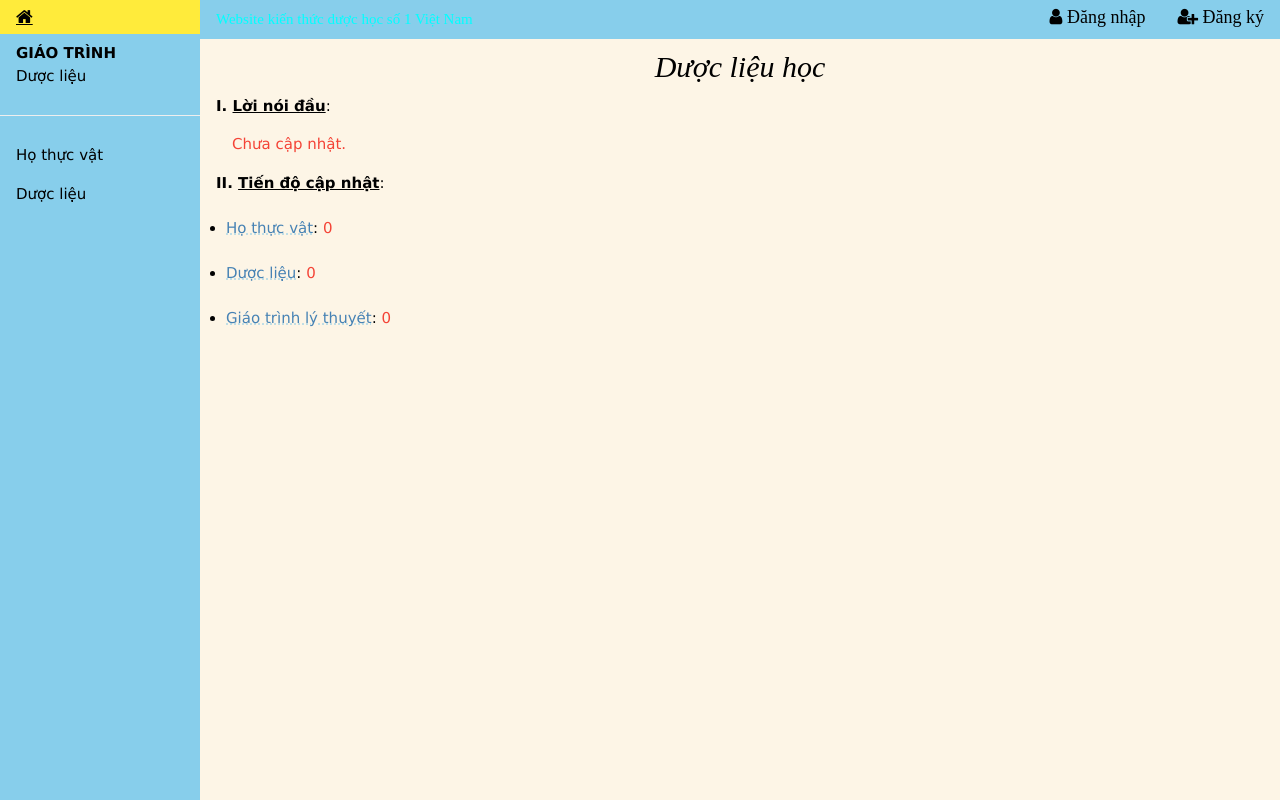
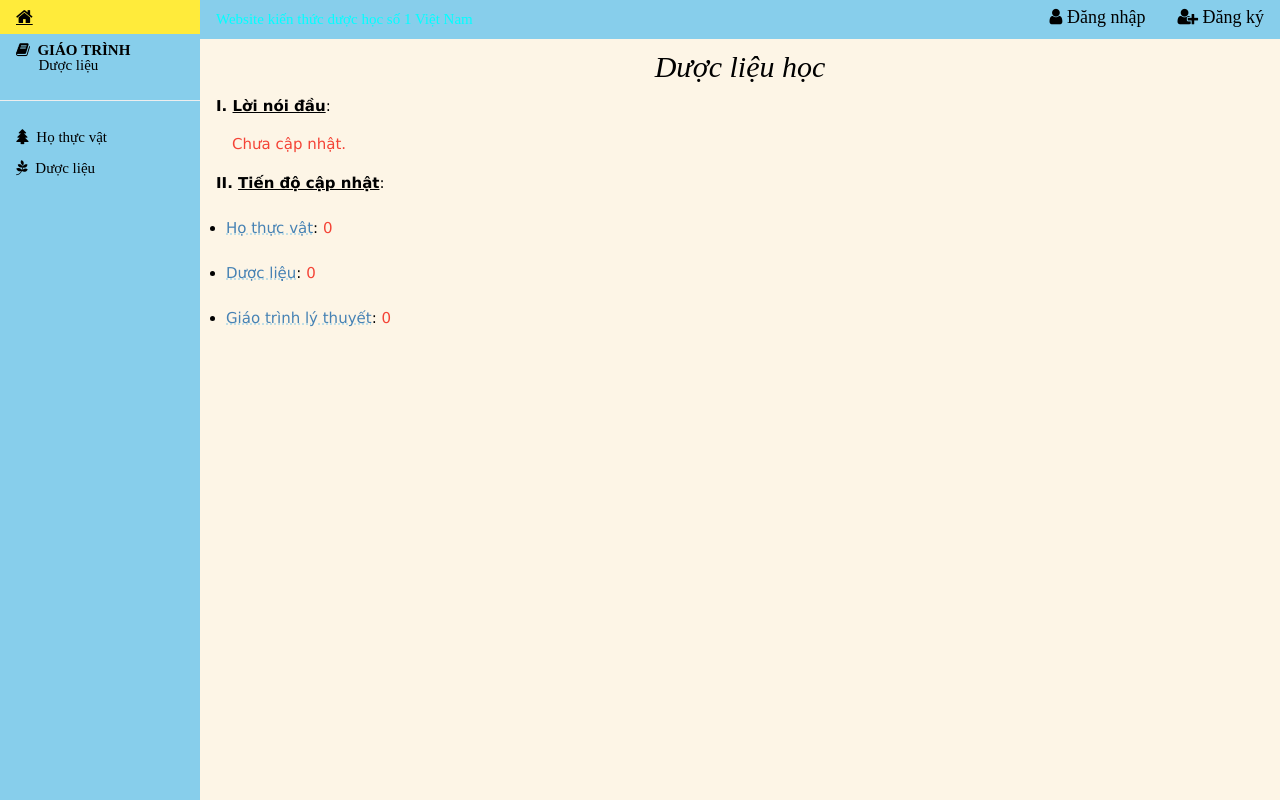
Before and after one commit to alibaba1233456789/hieu_nguyen123, a Django app: page /duoc-lieu-hoc/ in a window 1280 px wide. Run offline with Django 3.2, Linux system fonts and the light colour scheme; data that the repository does not hold is empty.

Commit message:
Update now

```diff
--- a/duoclieu/templates/duoc_lieu_hoc.html
+++ b/duoclieu/templates/duoc_lieu_hoc.html
@@ -2,9 +2,9 @@
 {% block title %}<title>Dược liệu học</title>{% endblock %}
 {% block sidebar %}
   <a class="w3-bar-item fa fa-home w3-large w3-hover-yellow" href="{% url 'home' %}"></a>
-  <a class="w3-bar-item" href="{% url 'level0' %}"><strong>GIÁO TRÌNH</strong><br>Dược liệu</a><hr>
-  <a class="w3-bar-item" href="{% url 'ho-thuc-vat' %}">Họ thực vật</a>
-  <a class="w3-bar-item" href="{% url 'duoclieu' %}">Dược liệu</a>
+  <a class=" fa fa-book w3-bar-item" href="{% url 'level0' %}"><strong>&nbsp;&nbsp;GIÁO TRÌNH</strong><br>&nbsp;&nbsp;&nbsp;&nbsp;&nbsp;&nbsp;Dược liệu</a><hr>
+  <a class="fa fa-tree w3-bar-item" href="{% url 'ho-thuc-vat' %}">&nbsp;&nbsp;Họ thực vật</a>
+  <a class="fa fa-pagelines w3-bar-item" href="{% url 'duoclieu' %}">&nbsp;&nbsp;Dược liệu</a>
 {% endblock %}
 {% block content %}
 <h2 class="w3-center" style="font-family:Lucida Handwriting"><i>Dược liệu học</i></h2>
```
